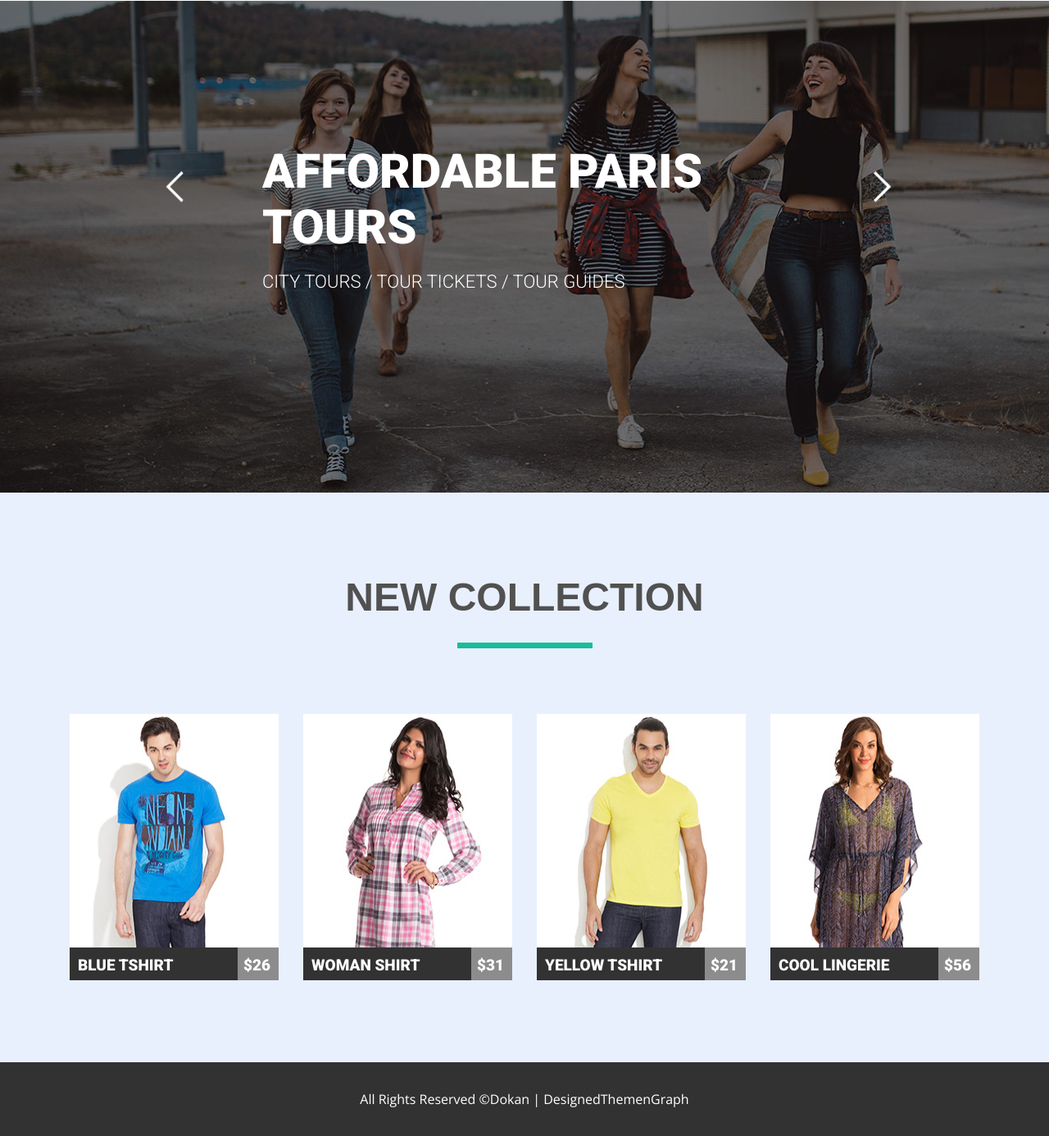
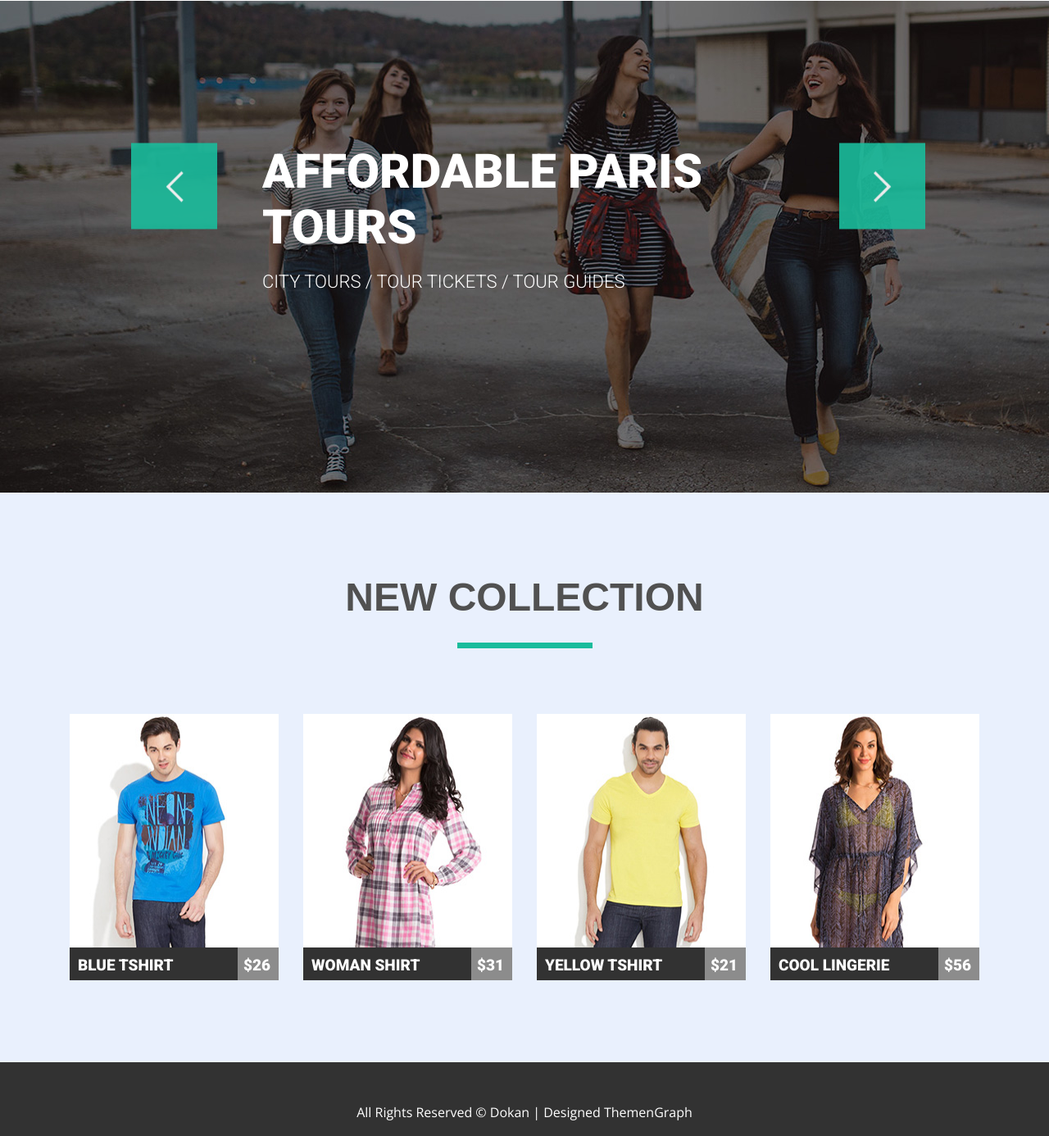
Before and after one commit to nomiso2000/goit-fe-course, a plain HTML site: page Module-5/index.html in a window 1280 px wide. Shown: the part 105-1491 px from the top of the page at 82% size. Drawn offline with nearby package versions, Linux system fonts and the light colour scheme.

Commit message:
hw-5 fixed

```diff
--- a/Module-5/css/style.css
+++ b/Module-5/css/style.css
@@ -96,8 +96,10 @@ body {
   height: 105px;
   background-repeat: no-repeat;
   background-position: center;
-  background-color: transparent;
+  background-color: rgb(26, 188, 156);
+  opacity: 0.9;
   border: transparent;
+  cursor: pointer;
 }
 .less {
   background-image: url("../img/less.png");
@@ -111,8 +113,8 @@ body {
 }
 
 .buton:hover {
-  background-color: rgb(26, 188, 156);
-  opacity: 0.9;
+  background-color: #1abc9c;
+  opacity: 1;
 }
 
 .a_slider:hover {
@@ -231,7 +233,7 @@ main {
   font-size: 14px;
   font-weight: 400;
   font-family: "Open Sans";
-  width: 165px;
+  width: 169px;
   height: 50px;
   position: absolute;
   top: 137px;
@@ -286,9 +288,13 @@ main {
   font-family: "Open Sans", sans-serif;
   font-size: 16px;
   font-weight: 400px;
+
+  color: #ffffff;
+}
+.footer_link {
   text-decoration: none;
   color: #ffffff;
 }
-.footer_inf:hover {
+.footer_link:hover {
   color: #46bfa9;
 }
--- a/Module-5/index.html
+++ b/Module-5/index.html
@@ -181,9 +181,10 @@
     </main>
     <footer class="footer_content">
       <div class="footer_div">
-        <a class="footer_inf" href="#">All Rights Reserved © </a>
-        <a class="footer_inf" href="#">Dokan | Designed</a>
-        <a class="footer_inf" href="#">ThemenGraph</a>
+        <p class="footer_inf">
+          All Rights Reserved © Dokan | Designed
+          <a class="footer_link" href="#"> ThemenGraph</a>
+        </p>
       </div>
     </footer>
   </body>
```
